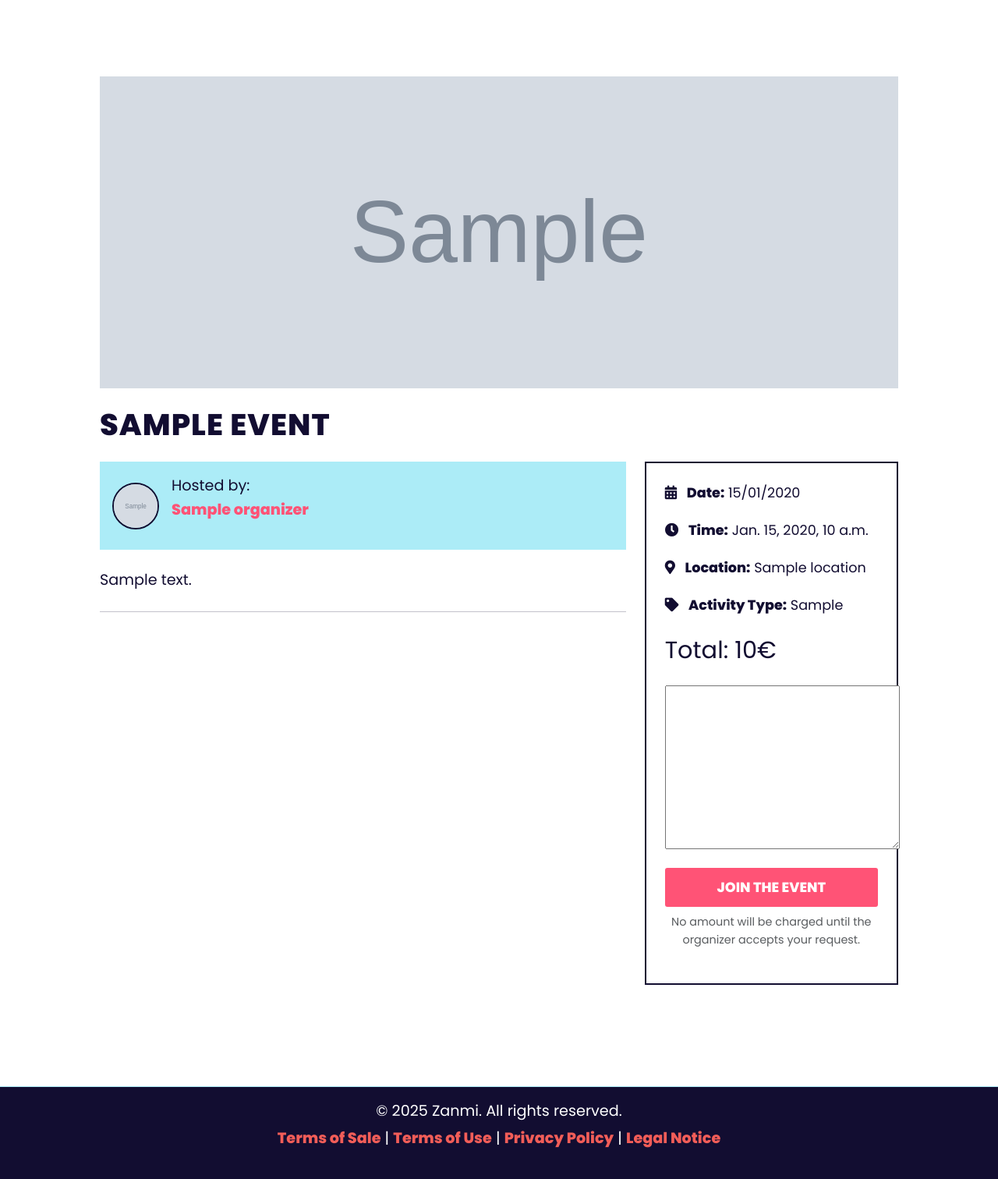
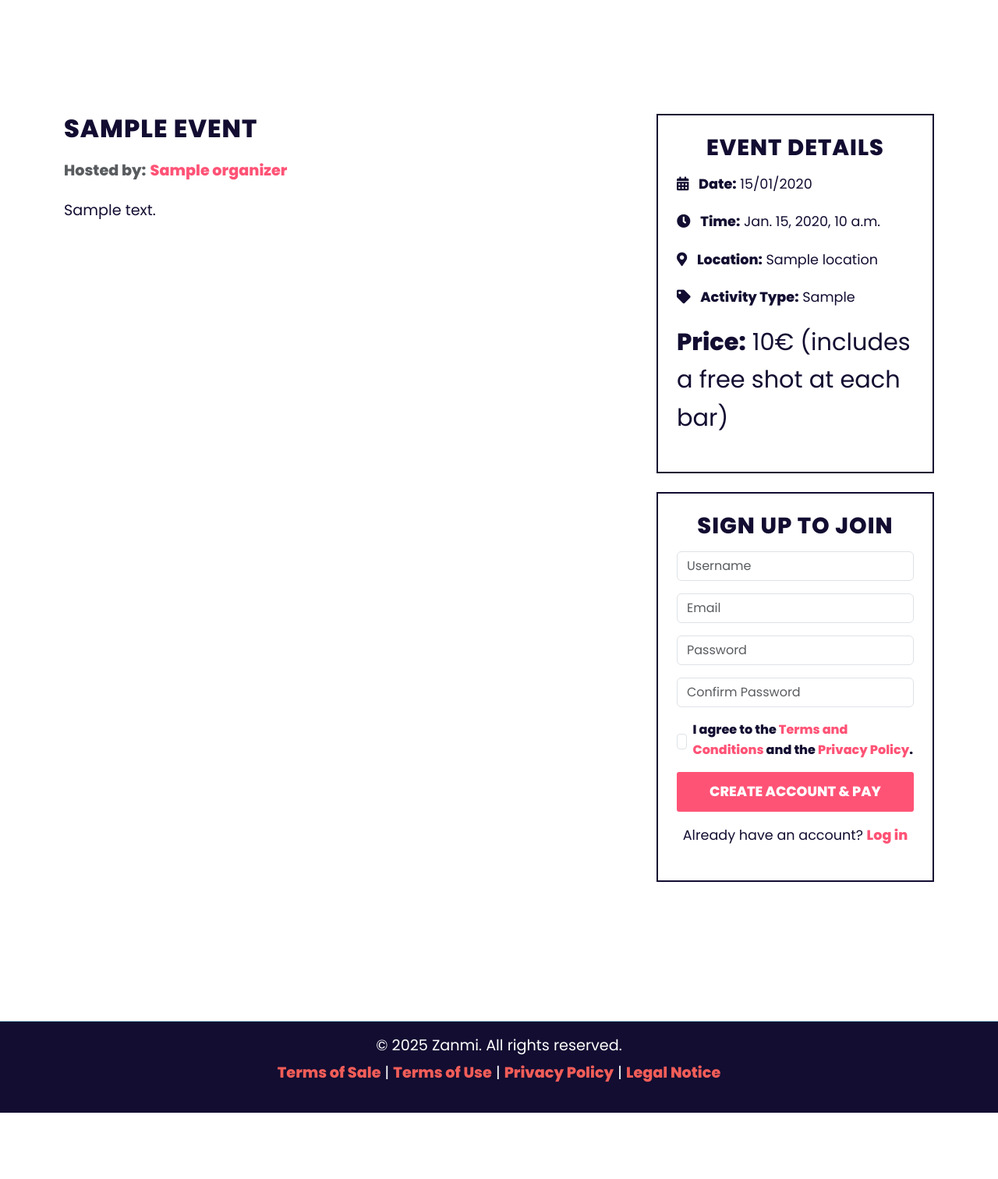
Before and after one commit to jafty/rafiki, a Django app: template events/templates/events/event_detail.html in a window 1280 px wide. Shown: the part 64-1576 px from the top of the page at 78% size. After the commit the page ends 1491 px from the top, so only its background shows below. Run offline with Django 5.2, Linux system fonts and the light colour scheme; the template is opened without the code that fills it: most values are stand-ins (such as "Sample title", 1, 10 or a date in 2020); grey boxes marked "Sample" are stand-in pictures; form fields are guessed from the names that the template uses; some libraries are stand-ins or nearby versions.

Commit message:
launch checkout try

```diff
--- a/events/templates/accounts/register.html
+++ b/events/templates/accounts/register.html
@@ -5,7 +5,7 @@
 {% block content %}
 <div class="container mt-4">
     <div class="row justify-content-center">
-        <div class="col-md-6">
+        <div class="col-md-4">
             <h1 class="mb-4 text-center">Sign Up</h1>
             {% if form.errors %}
                 <div class="alert alert-danger">
--- a/events/templates/base.html
+++ b/events/templates/base.html
@@ -112,46 +112,47 @@
         <div class="container">
             <h2 class="text-center mb-5">Why Join a Zanmi Event?</h2>
 
-            <!-- Meet People Who Match Your Energy -->
+            <!-- Meet People From Around the World -->
             <div class="row align-items-center">
                 <div class="col-md-6 p-0">
                     <img src="{% static 'images/compatibility.jpg' %}" alt="Meet People" class="why-image">
                 </div>
                 <div class="col-md-6 why-col">
-                    <h3 class="why-title">Meet People Who Match Your Energy</h3>
+                    <h3 class="why-title">Make Friends Across Cultures</h3>
                     <p class="why-text">
-                        No awkward introductions, no pressure—just real conversations. Whether you're new in town or looking to expand your social circle, our events connect you with locals and travelers who are open to meeting new people.
+                        Whether you're a traveler, an expat, or a local, Zanmi events bring together people from different backgrounds in a relaxed and welcoming setting. Meet open-minded people who share your curiosity for new cultures and connections.
                     </p>
                 </div>
             </div>
 
-            <!-- Discover Toulouse Like a Local -->
+            <!-- Genuine Connections, No Small Talk -->
             <div class="row align-items-center flex-md-row-reverse">
                 <div class="col-md-6 p-0">
-                    <img src="{% static 'images/discover.jpg' %}" alt="Explore Toulouse" class="why-image">
+                    <img src="{% static 'images/discover.jpg' %}" alt="Connections" class="why-image">
                 </div>
                 <div class="col-md-6 why-col">
-                    <h3 class="why-title">Discover Toulouse Like a Local</h3>
+                    <h3 class="why-title">Authentic Moments, Real Conversations</h3>
                     <p class="why-text">
-                        Skip the tourist traps—our events take you through hidden bars, vibrant neighborhoods, and the best local spots. Hosted by people who know and love the city, every event is a new way to experience Toulouse.
+                        Forget awkward networking events. Zanmi is all about **real** interactions. Small groups, engaging activities, and a laid-back atmosphere make it easy to connect without the pressure of forced conversations.
                     </p>
                 </div>
             </div>
 
-            <!-- A Safe and Friendly Space -->
+            <!-- A Safe and Inclusive Space -->
             <div class="row align-items-center">
                 <div class="col-md-6 p-0">
                     <img src="{% static 'images/safe.jpg' %}" alt="Safe and Inclusive" class="why-image">
                 </div>
                 <div class="col-md-6 why-col">
-                    <h3 class="why-title">A Safe and Friendly Space</h3>
+                    <h3 class="why-title">A Safe and Inclusive Space</h3>
                     <p class="why-text">
-                        Our events are designed to be welcoming and comfortable for everyone. Group sizes are kept small, locations are carefully chosen, and organizers ensure a respectful atmosphere so you can enjoy the experience with peace of mind.
+                        Everyone is welcome at Zanmi events. Our organizers make sure that each event is **respectful, friendly, and inclusive**—so you can feel at ease, whether you’re coming alone or with friends.
                     </p>
                 </div>
             </div>
         </div>
     </section>
+
     {% endif %}
     <!-- ✅ FOOTER -->
     <footer class="footer-simple py-3">
--- a/events/templates/events/event_detail.html
+++ b/events/templates/events/event_detail.html
@@ -1,82 +1,85 @@
 {% extends 'base.html' %}
-
 {% block title %}{{ event.title }}{% endblock %}
 
 {% block content %}
 <div class="block-content mt-4">
-
-    <!-- Event Image -->
-    <div class="mb-4">
-        <img src="{{ event.image.url }}" alt="{{ event.title }}" class="img-fluid w-100 event-image">
+    <!-- Event Details Section -->
+    <section id="event-details" class="container my-5">
+        <div class="row">
+            <!-- Event Description -->
+            <div class="col-md-8">
+                <h2 class="fw-bold">{{ event.title }}</h2>
+                <p class="text-muted"><strong>Hosted by:</strong> <a href="{% url 'profile' event.organizer.username %}" class="fw-bold">{{ event.organizer }}</a></p>
+                <p>{{ event.description|linebreaks }}</p>
             </div>
 
-    <div class="row">
-        <!-- Column 1: Description, organizer, participants -->
-        <h1 class="mb-4">{{ event.title }}</h1>
-        <div class="col-md-8">
-            <!-- Event Title -->
+            <!-- Event Details & Registration -->
+            <div class="col-md-4">
+                <div class="p-4 thick-box">
+                    <!-- Event Details -->
+                    <h3 class="text-center mb-3">Event Details</h3>
+                    <p><i class="fas fa-calendar-alt me-2"></i> <strong>Date:</strong> {{ event.date|date:"d/m/Y" }}</p>
+                    <p><i class="fas fa-clock me-2"></i> <strong>Time:</strong> {{ event.time }}</p>
+                    <p><i class="fas fa-map-marker-alt me-2"></i> <strong>Location:</strong> {{ location }}</p>
+                    <p><i class="fas fa-tag me-2"></i> <strong>Activity Type:</strong> {{ event.activity_type }}</p>
+                    <p class="event-price"><strong>Price:</strong> {{ event.price }}€ (includes a free shot at each bar)</p>
+                </div>
+
+                <!-- Registration / Payment Form -->
+                <div class="p-4 thick-box mt-4">
+                    {% if is_accepted %}
+                        <p class="text-success text-center fw-bold">✅ You're in! See you there.</p>
+                    {% elif is_pending %}
+                        <p class="text-warning text-center fw-bold">⏳ Your request is pending.</p>
+                    {% elif is_rejected %}
+                        <p class="text-danger text-center fw-bold">❌ Your request has been rejected.</p>
+                    {% else %}
+                        {% if not user.is_authenticated %}
+                            <h3 class="text-center mb-3">Sign Up to Join</h3>
+                            <form method="post" action="{% url 'register' %}?next={% url 'checkout' event.id %}">
+                                {% csrf_token %}
+                                <div class="mb-3">
+                                    <input type="text" name="username" class="form-control" placeholder="Username" required>
+                                </div>
+                                <div class="mb-3">
+                                    <input type="email" name="email" class="form-control" placeholder="Email" required>
+                                </div>
+                                <div class="mb-3">
+                                    <input type="password" name="password1" class="form-control" placeholder="Password" required>
+                                </div>
+                                <div class="mb-3">
+                                    <input type="password" name="password2" class="form-control" placeholder="Confirm Password" required>
+                                </div>
+
+                                <!-- Consentement -->
+                                <div class="mb-3 form-check d-flex align-items-center">
+                                    <input type="checkbox" name="consent" id="id_consent" class="form-check-input me-2" required>
+                                    <label for="id_consent" class="form-check-label mb-0">
+                                        I agree to the <a href="{% url 'cgu' %}" target="_blank">Terms and Conditions</a> and the
+                                        <a href="{% url 'confidentialite' %}" target="_blank">Privacy Policy</a>.
+                                    </label>
+                                </div>
+
+                                <button type="submit" class="btn btn-primary w-100">Create Account & Pay</button>
+                            </form>
 
 
-            <!-- Organizer Card -->
-            <div class="organizer-card d-flex align-items-center p-3 mb-4" >
-                <img src="{{ event.organizer.profile.avatar.url }}" alt="Organizer's Avatar" class="avatar-img me-3" style="width: 60px; height: 60px; border-radius: 50%; object-fit: cover;">
-                <div>
-                    <p class="mb-0">Hosted by:</p>
-                    <p><a href="{% url 'profile' event.organizer.username %}" class="fw-bold">{{ event.organizer }}</a></p>
-                </div>
-            </div>
 
-            <!-- Event Description -->
-            <p>{{ event.description|linebreaks }}</p>
-            <hr class="my-4">
-
-            <!-- Participants -->
-            {% if is_accepted or can_manage %}
-                <h2 class="fw-bold mb-3">Participants</h2>
-                <ul class="list-unstyled">
-                    {% for participant in participations %}
-                        <li class="d-flex align-items-center mb-3">
-                            <img src="{{ participant.user.profile.avatar.url }}" alt="Avatar of {{ participant.user.username }}" class="avatar-img me-2" style="width: 40px; height: 40px; border-radius: 50%; object-fit: cover;">
-                            <a href="{% url 'profile' participant.user.username %}" class="text-dark">{{ participant.user.username }}</a>
-                        </li>
-                    {% empty %}
-                        <p>No participants yet.</p>
-                    {% endfor %}
-                </ul>
-            {% endif %}
-        </div>
-
-        <!-- Column 2: Details and form -->
-        <div class="col-md-4">
-            <div class="p-4 thick-box">
-                <p><i class="fas fa-calendar-alt  me-2"></i> <strong>Date:</strong> {{ event.date|date:"d/m/Y" }}</p>
-                <p><i class="fas fa-clock  me-2"></i> <strong>Time:</strong> {{ event.time }}</p>
-                <p><i class="fas fa-map-marker-alt  me-2"></i> <strong>Location:</strong> {{ location }}</p>
-                <p><i class="fas fa-tag  me-2"></i> <strong>Activity Type:</strong> {{ event.activity_type }}</p>
-                <p class="event-price">Total: {{ event.price }}€</p>
-
-                <!-- Join Event Button or Management Links -->
-                {% if is_accepted %}
-                    <p class="text-success text-center fw-bold mt-3">You are participating in this event.</p>
-                {% elif is_pending %}
-                    <p class="text-warning text-center fw-bold mt-3">Your request is pending.</p>
-                {% elif is_rejected %}
-                    <p class="text-danger text-center fw-bold mt-3">Your request has been rejected.</p>
-                {% elif not can_manage %}
+                            <p class="text-center mt-3">Already have an account? <a href="{% url 'login' %}?next={% url 'event_detail' event.id %}">Log in</a></p>
+                        {% else %}
+                            <h3 class="text-center mb-3">Join the Event</h3>
                             <form method="post">
                                 {% csrf_token %}
                                 <div class="mb-3">
-                            {{ form.message }}
+                                    <textarea name="message" class="form-control" placeholder="Leave a message (optional)"></textarea>
                                 </div>
-                        <button type="submit" class="btn btn-primary w-100">Join the Event</button>
+                                <button type="submit" class="btn btn-primary w-100">Proceed to Payment</button>
                             </form>
-                    <p class="sub-payment text-muted mt-2 text-center" style="font-size: 0.9rem;">No amount will be charged until the organizer accepts your request.</p>
-                {% else %}
-                    <a href="{% url 'manage_participants' event.id %}" class="btn btn-secondary mt-2 w-100">Manage Participants</a>
-                    <a href="{% url 'edit_event' event.id %}" class="btn btn-secondary mt-2 w-100">Edit Event</a>
+                        {% endif %}
                     {% endif %}
                 </div>
             </div>
         </div>
+    </section>
 </div>
 {% endblock %}
--- a/events/templates/events/login.html
+++ b/events/templates/events/login.html
@@ -5,7 +5,7 @@
 {% block content %}
 <div class="block-content mt-4">
     <div class="row justify-content-center">
-        <div class="col-md-6">
+        <div class="col-md-4">
             <h1 class="mb-4 text-center">Login</h1>
             <form method="post" class="p-4 border rounded shadow-sm">
                 {% if form.non_field_errors %}
--- a/static/css/custom.css
+++ b/static/css/custom.css
@@ -101,7 +101,7 @@ p {
     height: 210px;
 }
 
-.wide-container {
+.offwide-container {
     max-width: 80%;
     margin: 0 auto;
 }
@@ -664,11 +664,11 @@ form.rounded {
 }
 
 .why-zanmi {
-    /* background-color: #ACECF7 ;  */
-    background-color: #fff ;
+    background-color: #F8C0C8; /* Rose clair */
     padding-bottom: 160px;
     padding-top: 90px;
 }
+
 
 .why-col {
     /* background-color: #ACECF7 ;  */
```
Also changed, not shown: events/views.py (+31 -4 lines). Lines whose indentation alone changed are shown as unchanged.
